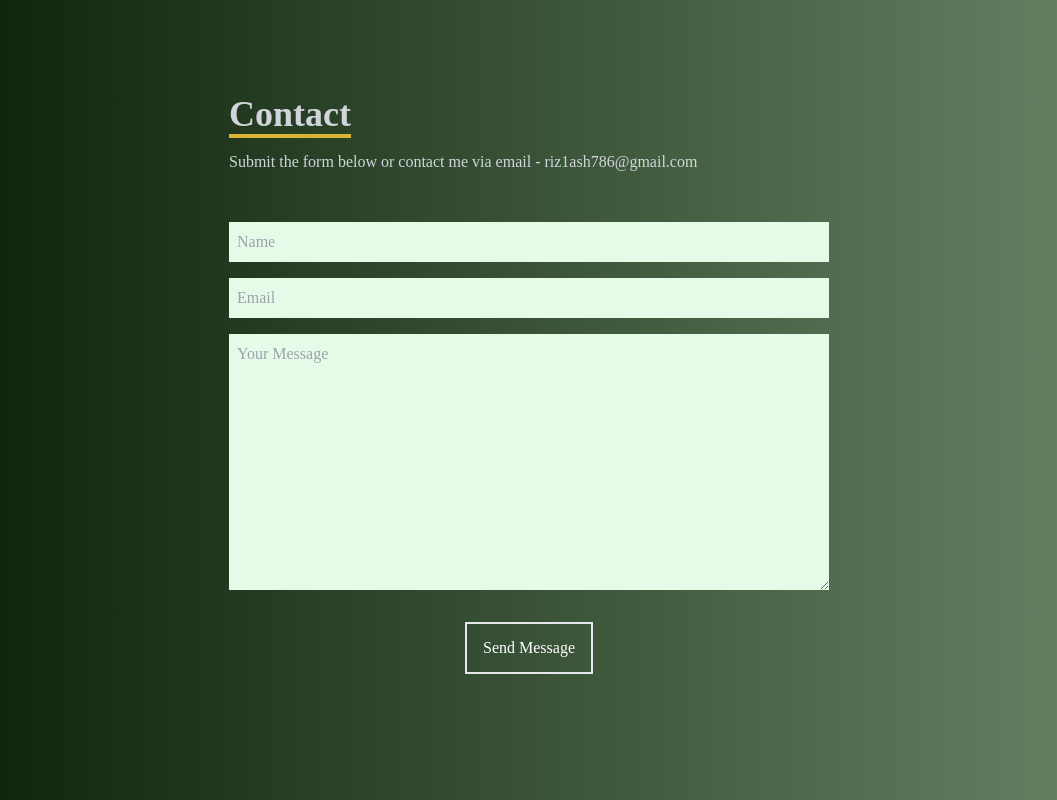
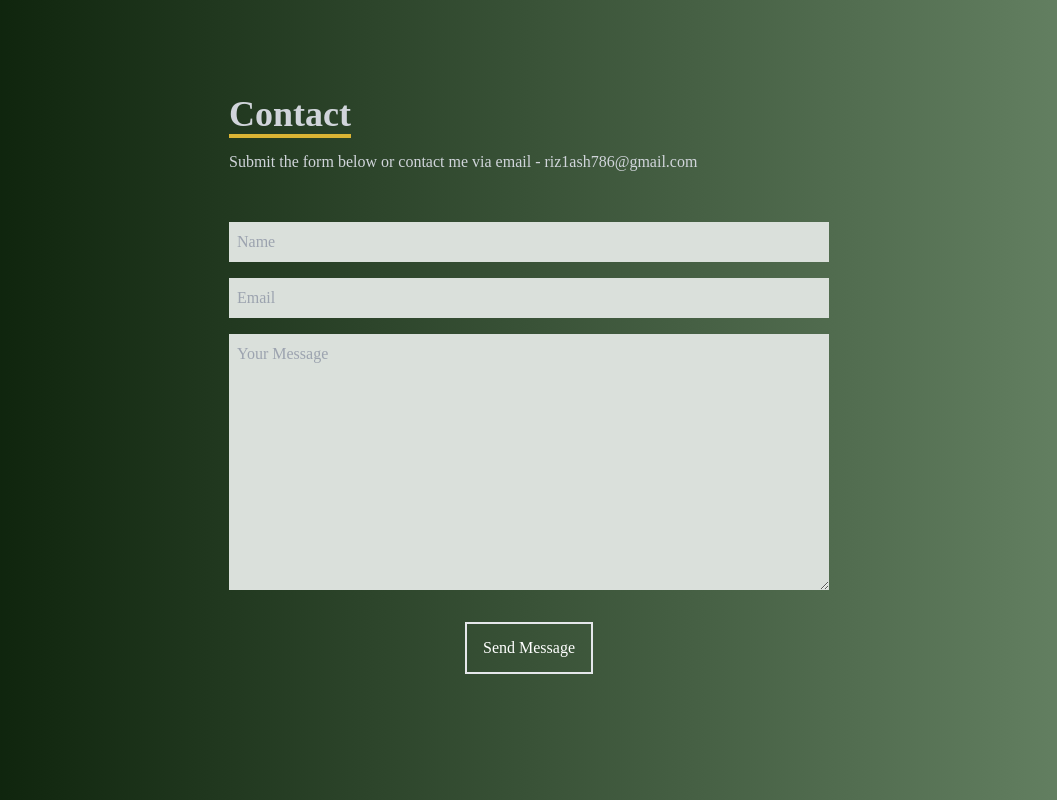
Before and after one commit to riz1ash786/react-portfolio, a React (Create React App) app: page / in a window 1280 px wide. Shown: the part 3200-4000 px from the top of the page, without its empty margins (111-1168 px from the left). Built offline with nearby package versions, Linux system fonts and the light colour scheme.

Commit message:
contact form color fix

```diff
--- a/src/components/Contact.jsx
+++ b/src/components/Contact.jsx
@@ -8,9 +8,9 @@ const Contact = () => {
                 <p className='text-4xl font-bold inline border-b-4 border-[#dbb434] text-gray-300'>Contact</p>
                 <p className='text-gray-300 py-4'>Submit the form below or contact me via email - <a className='hover:text-[#dbb434]' href="riz1ash786@gmail.com">riz1ash786@gmail.com</a> </p>
             </div>
-            <input className='bg-[#e5fbe8] p-2' type="text" placeholder='Name' name='name' />
-            <input className='my-4 p-2 bg-[#e5fbe8]' type="email" placeholder='Email' name='email' />
-            <textarea className='bg-[#e5fbe8] p-2' name="message" rows="10" placeholder='Your Message'></textarea>
+            <input className='bg-[#dae0db] p-2' type="text" placeholder='Name' name='name' />
+            <input className='my-4 p-2 bg-[#dae0db]' type="email" placeholder='Email' name='email' />
+            <textarea className='bg-[#dae0db] p-2' name="message" rows="10" placeholder='Your Message'></textarea>
             <button className='text-white border-2 hover:bg-[#dbb434] hover:border-[#dbb434] hover:text-[#000000] px-4 py-3 my-8 mx-auto flex items-center'>Send Message</button>
         </form>
     </div>
```
